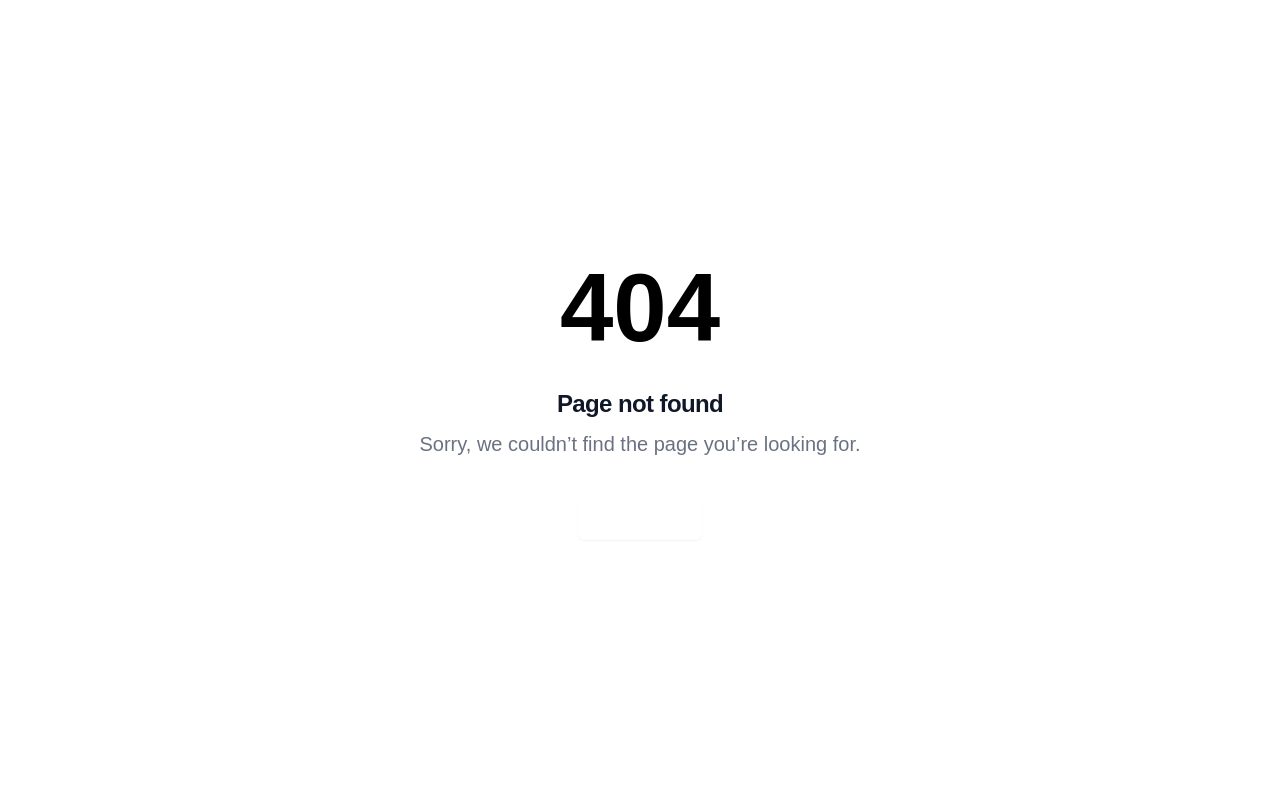
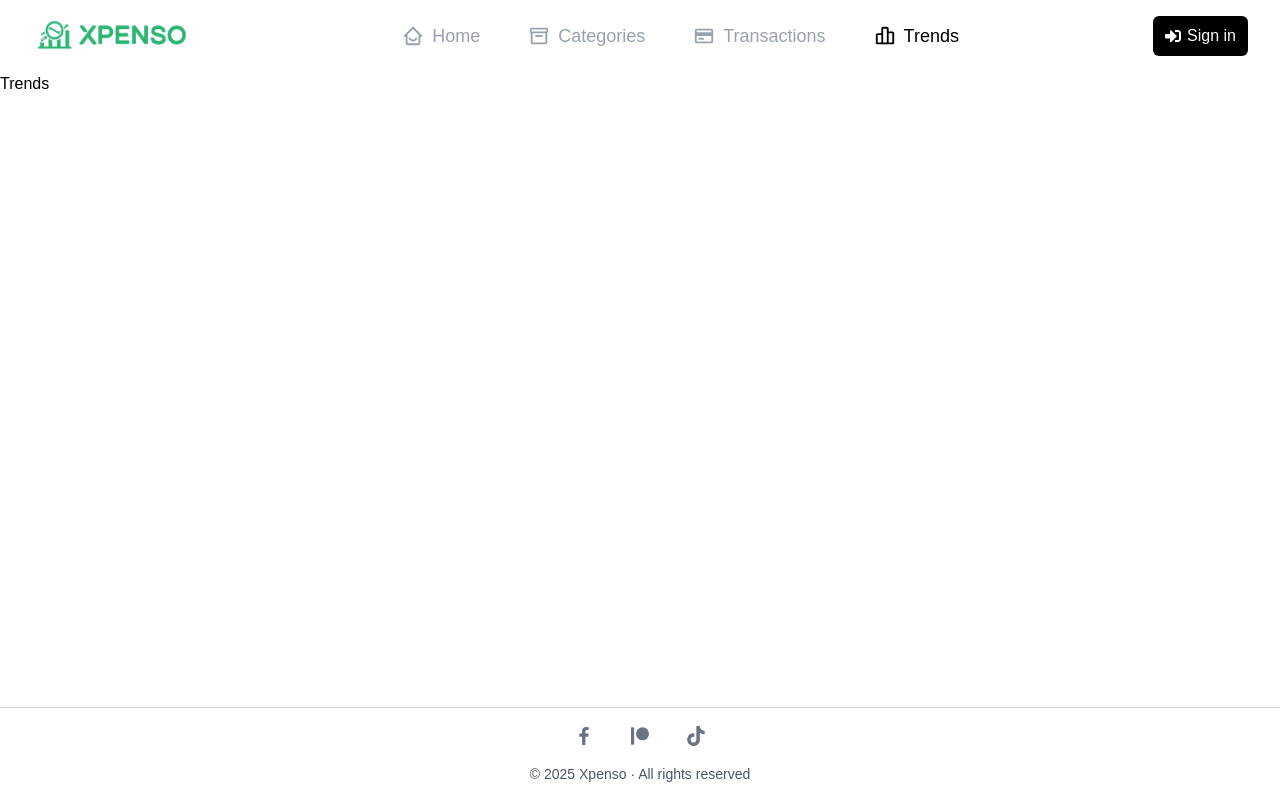
Before and after one commit to u4dara/expense-tracker, a React (Vite) app in the folder client/: page /trends in a window 1280 px wide. Before the commit this address had no page. Built offline with nearby package versions, Linux system fonts and the light colour scheme.

Commit message:
footer done

```diff
--- a/client/src/App.jsx
+++ b/client/src/App.jsx
@@ -12,6 +12,8 @@ import Dashboard from './pages/Dashboard';
 import NotFoundPage from './pages/NotFoundPage';
 import SignIn from './pages/SignIn';
 import SignUp from './pages/SignUp';
+import Transactions from './pages/Transactions';
+import Trends from './pages/Trends';
 
 const App = () => {
   const router = createBrowserRouter(
@@ -21,6 +23,8 @@ const App = () => {
         <Route element={<MainLayout />}>
           <Route index element={<Dashboard />} />
           <Route path='/categories' element={<Categories />} />
+          <Route path='/transactions' element={<Transactions />} />
+          <Route path='/trends' element={<Trends />} />
         </Route>
 
         {/* Routes that do not use Navbar */}
--- /dev/null
+++ b/client/src/components/Footer.jsx
@@ -0,0 +1,27 @@
+import { BiLogoFacebook, BiLogoPatreon, BiLogoTiktok } from 'react-icons/bi';
+
+const Footer = () => {
+  return (
+    <footer className='absolute bottom-0 left-0 right-0 py-4 border-t border-gray-300'>
+      <div className='px-2 mx-auto max-w-7xl sm:px-6 lg:px-8'>
+        <div className='flex flex-col items-center justify-center gap-4'>
+          <div className='flex items-center justify-center gap-8'>
+            <div>
+              <BiLogoFacebook className='w-auto h-6 text-gray-500 cursor-pointer hover:text-gray-700' />
+            </div>
+            <div>
+              <BiLogoPatreon className='w-auto h-6 text-gray-500 cursor-pointer hover:text-gray-700' />
+            </div>
+            <div>
+              <BiLogoTiktok className='w-auto h-6 text-gray-500 cursor-pointer hover:text-gray-700' />
+            </div>
+          </div>
+          <div className='flex justify-center w-full text-sm text-gray-600 min-h-fit'>
+            &copy; 2025 Xpenso &middot; All rights reserved
+          </div>
+        </div>
+      </div>
+    </footer>
+  );
+};
+export default Footer;
--- a/client/src/components/NavBar.jsx
+++ b/client/src/components/NavBar.jsx
@@ -47,7 +47,7 @@ const NavBar = () => {
           <div className='flex items-center mr-4 shrink-0'>
             <img src='/src/assets/brand-logo.png' className='w-40' />
           </div>
-          <div className='nav-list absolute bg-white min-h-[16vh] left-0 -top-full w-full flex flex-col gap-6 items-center px-5 md:w-auto md:min-h-fit md:static md:justify-center md:flex-row duration-300'>
+          <div className='nav-list absolute bg-white min-h-[16vh] left-0 -top-full w-full flex flex-col gap-6 items-center px-5 md:w-auto md:min-h-fit md:static md:justify-center lg:gap-12 md:flex-row duration-300'>
             <NavLink to='/' className={linkClass}>
               <BiHomeSmile className='h-5.5 w-auto' />
               Home
--- a/client/src/layouts/MainLayout.jsx
+++ b/client/src/layouts/MainLayout.jsx
@@ -2,6 +2,7 @@ import { Outlet } from 'react-router-dom';
 import { ToastContainer } from 'react-toastify';
 
 import NavBar from '../components/NavBar';
+import Footer from '../components/Footer';
 
 const MainLayout = () => {
   return (
@@ -9,6 +10,7 @@ const MainLayout = () => {
       <NavBar />
       <Outlet />
       <ToastContainer />
+      <Footer />
     </>
   );
 };
--- /dev/null
+++ b/client/src/pages/Transactions.jsx
@@ -0,0 +1,6 @@
+const Transactions = () => {
+  return (
+    <div>Transactions</div>
+  )
+}
+export default Transactions
--- /dev/null
+++ b/client/src/pages/Trends.jsx
@@ -0,0 +1,6 @@
+const Trends = () => {
+  return (
+    <div>Trends</div>
+  )
+}
+export default Trends
```
